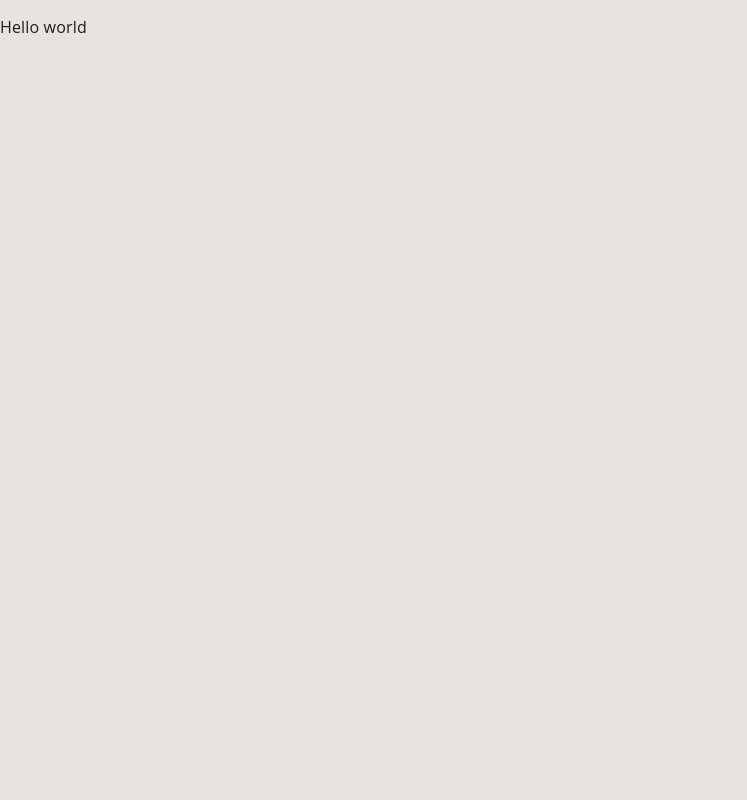
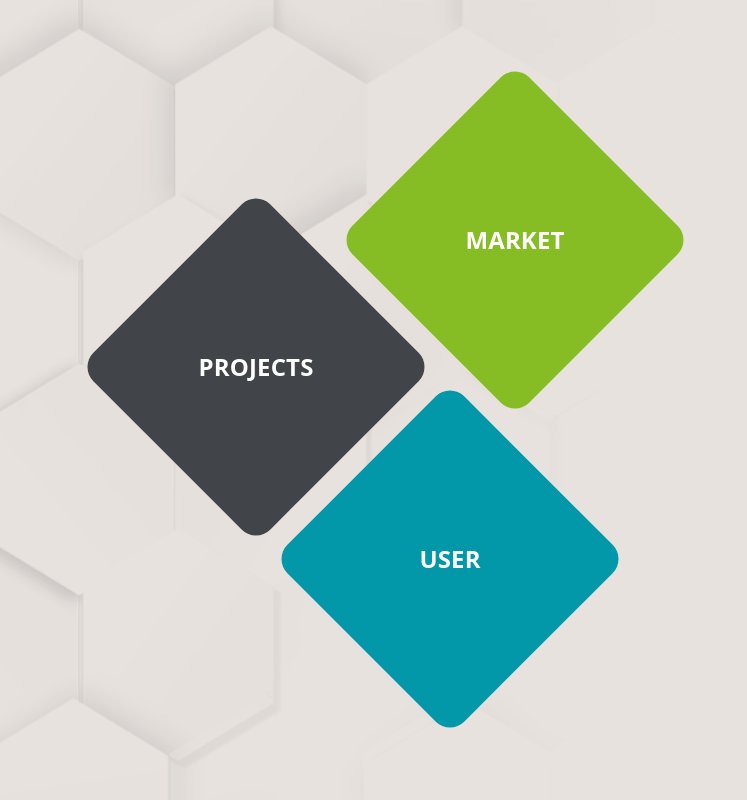
Before and after one commit to Maxim2993/itmo-market, a React (Create React App) app: page / in a window 1280 px wide. Shown: the whole page, without its empty margins (0-747 px from the left). Built offline with nearby package versions, Linux system fonts and the light colour scheme.

Commit message:
Feature/ implemented ButtonGroup component

```diff
--- a/src/App.tsx
+++ b/src/App.tsx
@@ -1,8 +1,12 @@
 import React from 'react';
+import { ButtonGroup } from './UI-components/molecules/ButtonGroup';
+import { PageComponent } from './UI-components/organisms/PageComponent'
 
 function App() {
   return (
-    <p>Hello world</p>
+    <PageComponent>
+      <ButtonGroup />
+    </PageComponent>
   )
 }
 
--- a/src/UI-components/atoms/Button/Button.types.ts
+++ b/src/UI-components/atoms/Button/Button.types.ts
@@ -1,3 +1,6 @@
+import { SxProps, Theme } from '@mui/material/styles';
+
 export type ButtonPropTypes = {
+    sx?: SxProps<Theme>;
     content: 'market' | 'projects' | 'user';
 };
--- /dev/null
+++ b/src/UI-components/molecules/ButtonGroup/ButtonGroup.tsx
@@ -0,0 +1,15 @@
+import React from 'react';
+import Box from '@mui/material/Box';
+import { Button } from '../../atoms/Button';
+
+export const ButtonGroup = () => {
+    return (
+        <Box component='section' sx={{
+            position: 'relative',
+        }}>
+            <Button content='projects' sx={{ position: 'absolute', top: '127px' }} />
+            <Button content='market' sx={{ position: 'absolute', left: '259.2px' }} />
+            <Button content='user' sx={{ position: 'absolute', top: '319px', left: '194px' }} />
+        </Box>
+    )
+}
--- /dev/null
+++ b/src/UI-components/molecules/ButtonGroup/index.ts
@@ -0,0 +1 @@
+export { ButtonGroup } from './ButtonGroup';
```
